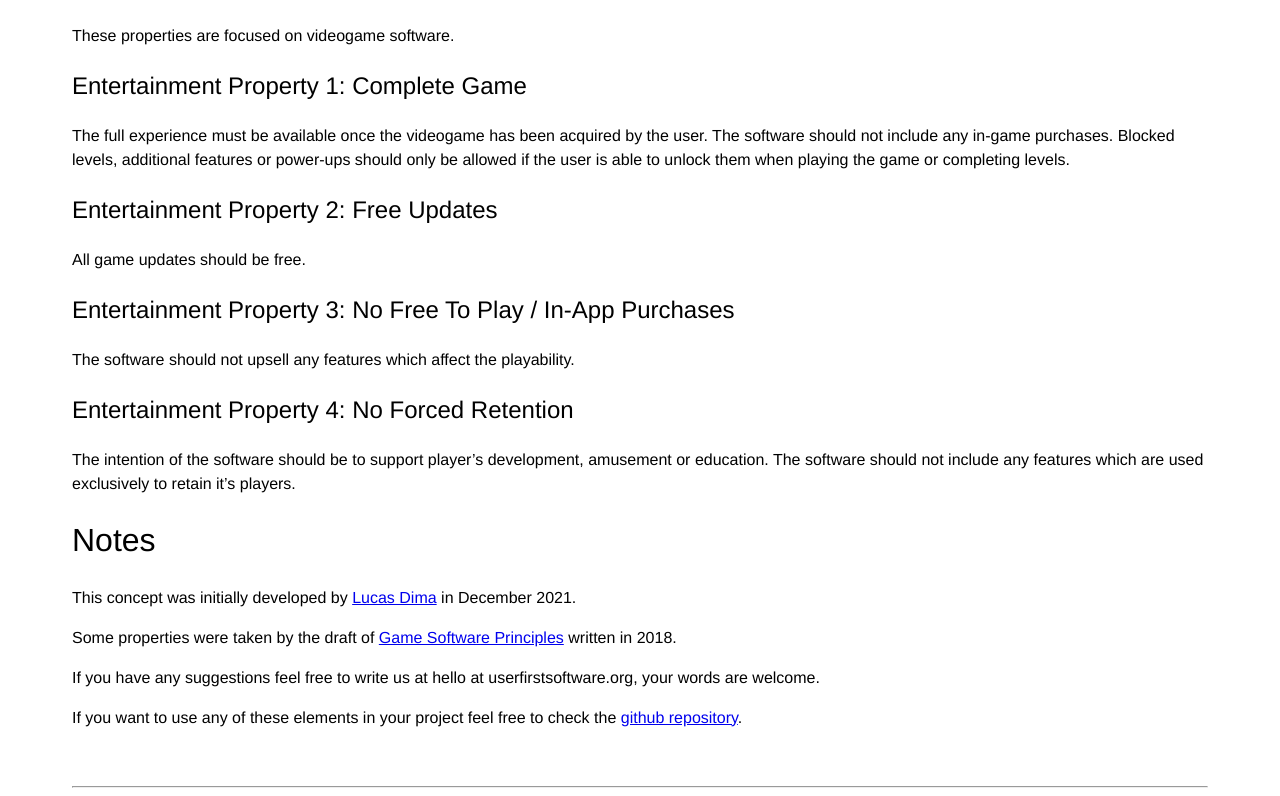
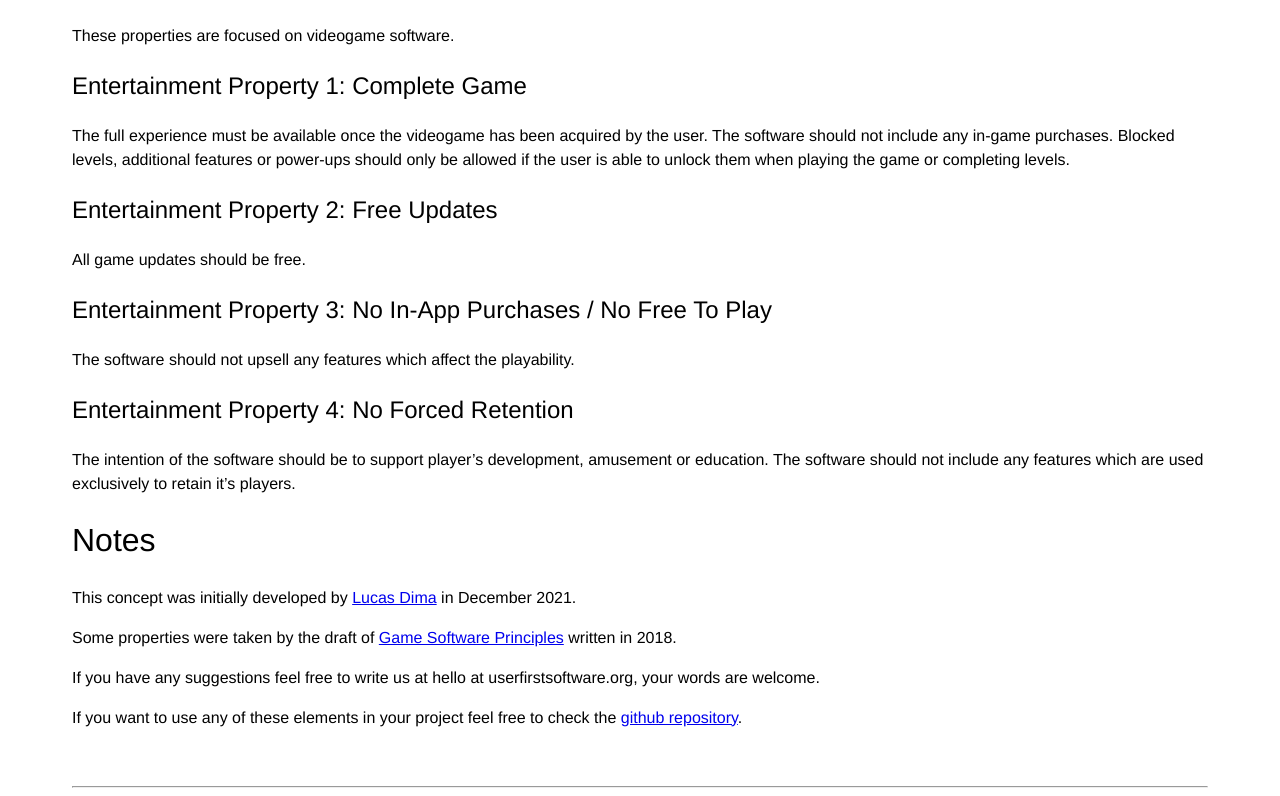
Before and after one commit to lucdima/user-first-software, a plain HTML site: page index.html in a window 1280 px wide. Shown: the part 1272-2068 px from the top of the page. Drawn offline with Linux system fonts and the light colour scheme.

Commit message:
Fix title

```diff
--- a/index.html
+++ b/index.html
@@ -57,7 +57,7 @@ The full experience must be available once the videogame has been acquired by th
 </p>
 <h3>Entertainment Property 2: Free Updates</h3>
 <p>All game updates should be free.</p>
-<h3>Entertainment Property 3: No Free To Play / In-App Purchases</h3>
+<h3>Entertainment Property 3: No In-App Purchases / No Free To Play</h3>
 <p>The software should not upsell any features which affect the playability.</p>
 <h3>Entertainment Property 4: No Forced Retention</h3>
 <p>The intention of the software should be to support player’s development, amusement or education. The software should not include any features which are used exclusively to retain it’s players.</p>
```
